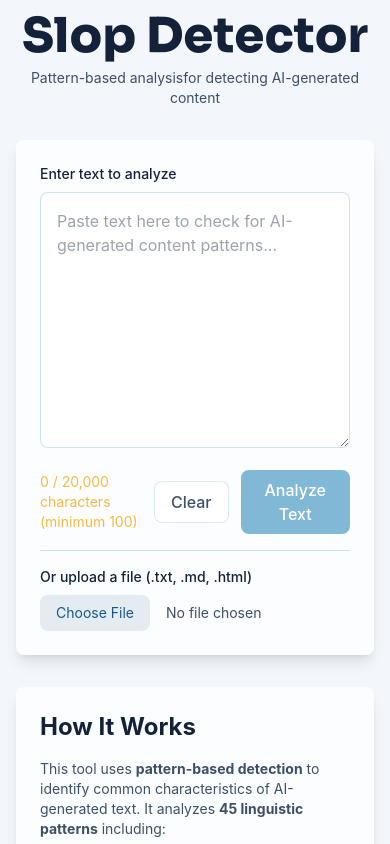
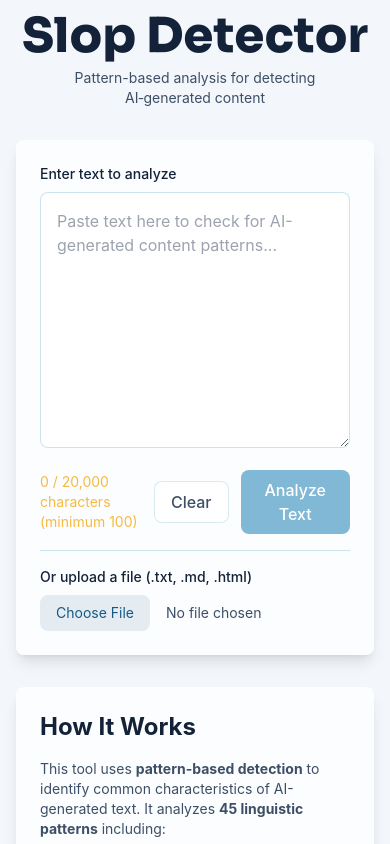
Before and after one commit to halans/ai-pattern-detection, a React (Vite) app in the folder frontend/: page / in a window 390 px wide. Shown: the top 844 px of the page. Built offline with nearby package versions, Linux system fonts and the light colour scheme; no server answers.

Commit message:
Fix mobile layout issue

```diff
--- a/frontend/src/App.tsx
+++ b/frontend/src/App.tsx
@@ -68,7 +68,7 @@ function App() {
         <div className="max-w-3xl mx-auto px-4 text-center">
           <h1 className="text-4xl font-extrabold font-sora">Slop Detector</h1>
           <p className="mt-3 text-sm text-text-muted dark:text-text-dark-muted">
-            Pattern-based analysis<wbr />for detecting AI-generated content
+            Pattern-based analysis for detecting AI&#x2011;generated&nbsp;content
           </p>
         </div>
       </header>
```
